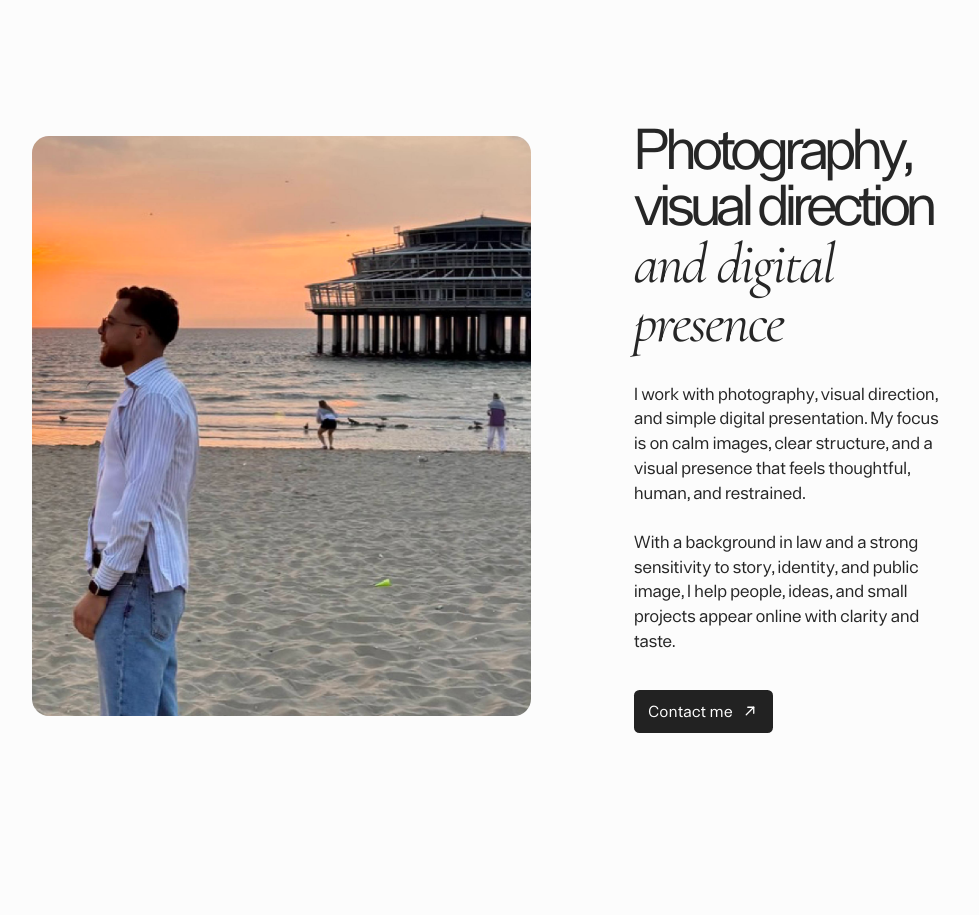
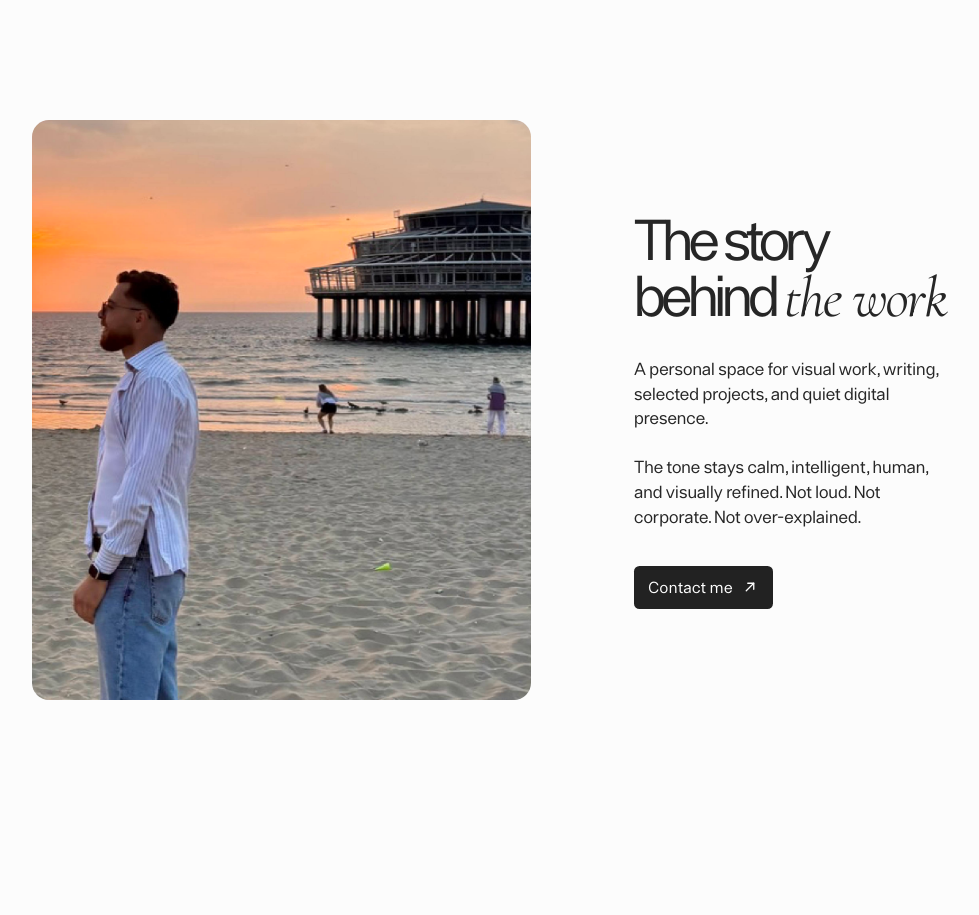
Before and after one commit to jaafarxalrabbat-eng/jaafar-portfolio, a React (Vite) app: page / in a window 1280 px wide. Shown: the part 2520-3435 px from the top of the page, without its empty margins (147-1126 px from the left). Built offline with nearby package versions, Linux system fonts and the light colour scheme.

Commit message:
Update Story.jsx

```diff
--- a/components/Story.jsx
+++ b/components/Story.jsx
@@ -1,24 +1,30 @@
-import { siteContent } from "../content";
 import { ArrowIcon } from "./Icons";
 
-export default function Story({ scrollToId }) {
-  const { story } = siteContent;
-
+export default function Story({ scrollToId, t }) {
   return (
     <section className="story-section">
       <div className="story-image">
-        <img src={story.image} alt={story.imageAlt} />
+        <img src="/assets/story-portrait.jpg" alt="Jaafar Al Rabbat portrait" />
       </div>
 
       <div className="story-copy">
         <h2>
-          {story.titleBefore} <em>{story.titleEmphasis}</em>
+          {t?.storyTitle || "The story behind"}{" "}
+          <em>{t?.storyItalic || "the work"}</em>
         </h2>
-        {story.paragraphs.map((paragraph) => (
-          <p key={paragraph}>{paragraph}</p>
-        ))}
+
+        <p>
+          {t?.storyP1 ||
+            "A personal space for visual work, writing, selected projects, and quiet digital presence."}
+        </p>
+
+        <p>
+          {t?.storyP2 ||
+            "The tone stays calm, intelligent, human, and visually refined."}
+        </p>
+
         <button type="button" onClick={() => scrollToId("contact")}>
-          {story.cta} <ArrowIcon />
+          {t?.contactMe || "Contact me"} <ArrowIcon />
         </button>
       </div>
     </section>
```
